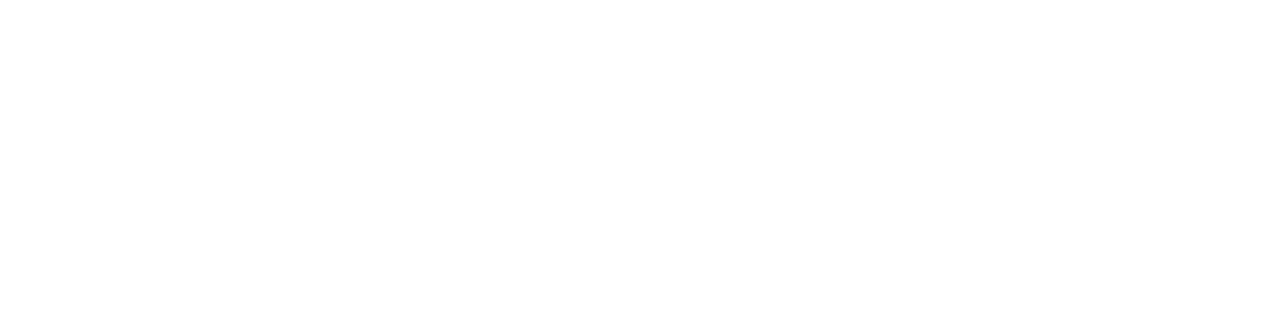
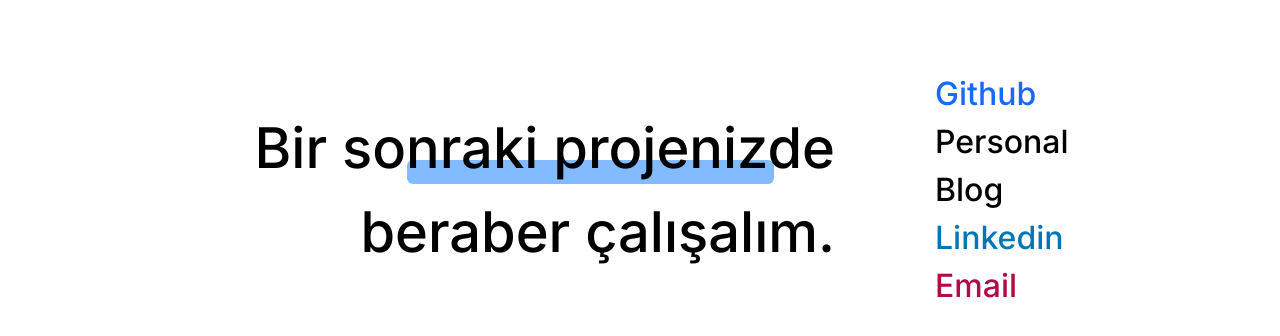
Before and after one commit to batuhanfidan/personal, a React (Vite) app in the folder batuhan/: page / in a window 1280 px wide. Shown: the part 3571-3907 px from the top of the page. Before the commit the page ends 3481 px from the top, so only its background shows below. Built offline with nearby package versions, Linux system fonts and the light colour scheme; a web font is replaced by a local one.

Commit message:
footer created and finished

```diff
--- a/batuhan/src/App.jsx
+++ b/batuhan/src/App.jsx
@@ -4,6 +4,7 @@
 import Profile from "./components/profile/profile";
 import Frame from "./components/project/frame";
 import Projects from "./components/project/projects";
+import Footer from "./components/footer/footer";
 
 const App = () => {
   return (
@@ -12,6 +13,7 @@
       <Skills />
       <Profile />
       <Projects />
+      <Footer />
     </>
   );
 };
--- /dev/null
+++ b/batuhan/src/components/footer/footer.jsx
@@ -0,0 +1,38 @@
+import { useSelector } from "react-redux";
+
+export default function Footer() {
+  const { language, darkMode } = useSelector((state) => state);
+
+  return (
+    <div className="w-[100%] h-[600px] flex justify-center items-center">
+      <div className="w-[1010px] h-[183px] flex justify-between items-center">
+        <div className="w-[700px] font-medium font-Inter text-[56px] text-right">
+          {language === "english"
+            ? "Let's work together on your next product."
+            : "Bir sonraki projenizde beraber çalışalım."}
+        </div>
+        <div className="w-[210px] font-Inter text-[32px] font-medium flex flex-col">
+          <a
+            href=" https://github.com/batuhanfidan"
+            target=":blank"
+            className="text-[#1769FF]"
+          >
+            Github
+          </a>
+          <a href="">Personal Blog</a>
+          <a
+            href="https://www.linkedin.com/in/batuhanfidan07/"
+            target=":blank"
+            className="text-[#0077B5]"
+          >
+            Linkedin
+          </a>
+          <a href="" className="text-[#AF0C48]">
+            Email
+          </a>
+        </div>
+      </div>
+      <div className="absolute bg-[#82BBFF] w-[367px] h-[24px] mb-9 mr-[100px] rounded-md z-[-1]"></div>
+    </div>
+  );
+}
--- a/batuhan/src/data.js
+++ b/batuhan/src/data.js
@@ -57,7 +57,7 @@
           framework5: "cypress",
         },
         link: "https://github.com/batuhanfidan/Pizza-challange",
-        pc: "./src/assets/rectangle.png",
+        pc: "https://i.hizliresim.com/o6d6j3t.png",
         picture: "https://i.hizliresim.com/nijcx93.png",
         background: "#DDEEFE",
       },
@@ -157,7 +157,7 @@
           framework3: "router",
         },
         link: "https://github.com/batuhanfidan/batuflixv2",
-        pc: "./src/assets/rectangle.png",
+        pc: "https://i.hizliresim.com/o6d6j3t.png",
         picture: "https://i.hizliresim.com/71qnlf1.png",
         background: "#D9F6F1",
       },
```
